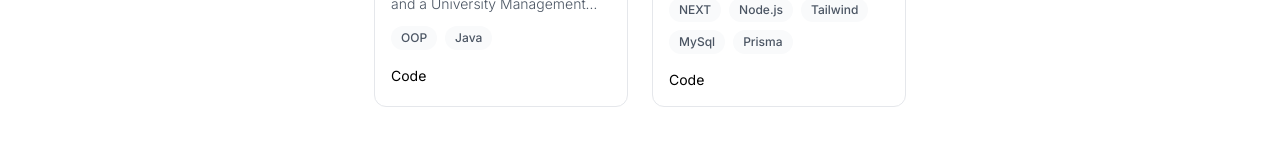
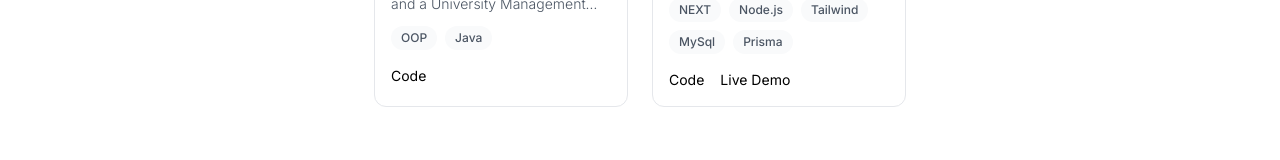
Before and after one commit to xlargetomato/Portfolio, a Next.js app: page /explore in a window 1280 px wide. Shown: the part 993-1153 px from the top of the page. Built offline with nearby package versions, Linux system fonts and the light colour scheme.

Commit message:
Update projectsData.ts

```diff
--- a/src/components/projectsData.ts
+++ b/src/components/projectsData.ts
@@ -59,7 +59,7 @@ export const projects: Project[] = [
       "A Next.js app to save, organize, and search Instagram and Facebook reels with clean UI, fast add flow, and powerful filters.",
     tech: ["NEXT", "Node.js", "Tailwind", "MySql", "Prisma"],
     github: "https://github.com/xlargetomato/ReelVault",
-    demo: "",
+    demo: "https://reel-vault-git-main-xlargetomatos-projects.vercel.app/",
     year: "2025",
     image: "/projects/reel.jpg",
     featured: false,
```
